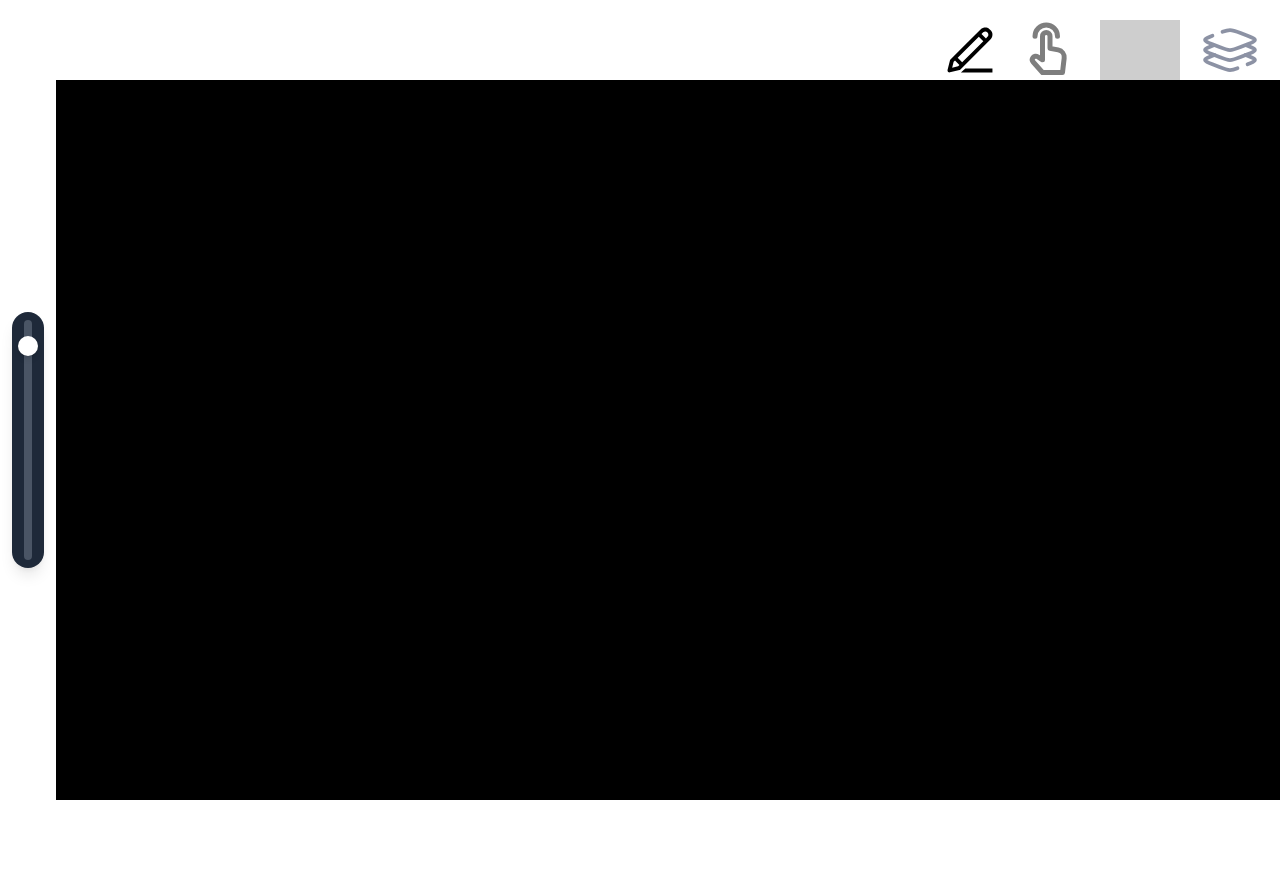
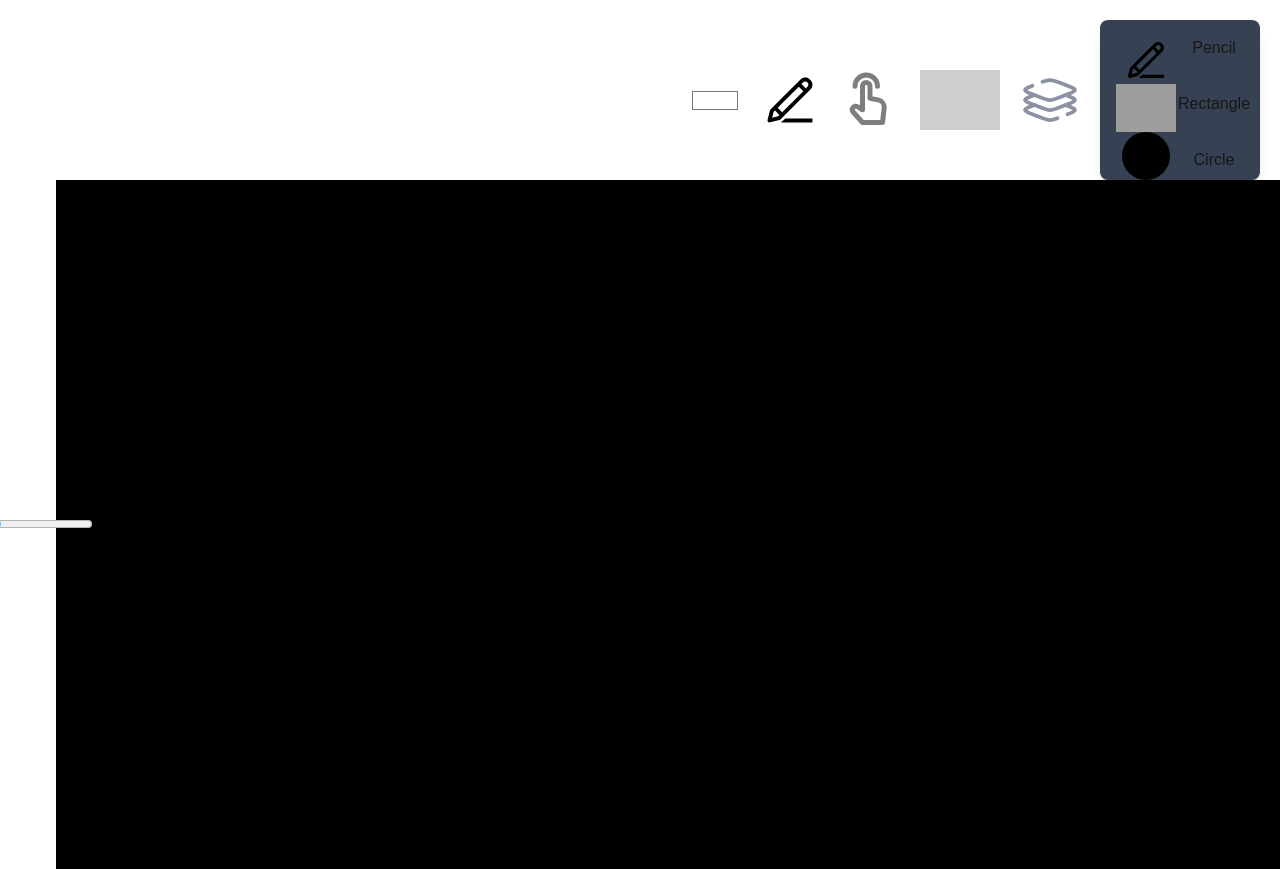
Before and after one commit to CedricMrtz/paint, a Next.js app: page / in a window 1280 px wide. Before the commit the page ends 800 px from the top, so only its background shows below. Built offline with nearby package versions, Linux system fonts and the light colour scheme; grey boxes are pictures that could not be loaded.

Commit message:
correcting some bugs

```diff
--- a/app/page.jsx
+++ b/app/page.jsx
@@ -1,6 +1,7 @@
 "use client";
 import { useRef, useEffect, useState } from "react";
 import BrushSlider from "@/components/brushslider";
+import BrushStyle from "@/components/brushstyle";
 
 export default function Home() {
   const canvasRef = useRef(null);
@@ -8,6 +9,7 @@ export default function Home() {
   const [isAdjustingBrush, setIsAdjustingBrush] = useState(false);
   const [brushSize, setBrushSize] = useState(20);
   const [isErasing, setIsErasing] = useState(false);
+  const [color, setColor] = useState("#FFFFFF");
 
   useEffect(() => {
     const canvas = canvasRef.current;
@@ -31,9 +33,9 @@ export default function Home() {
     ctx.globalCompositeOperation = "destination-out";
   } else {
     ctx.globalCompositeOperation = "source-over";
-    ctx.strokeStyle = "white";
+    ctx.strokeStyle = color;
   }
-}, [brushSize, isErasing]);
+}, [brushSize, isErasing, color]);
 
   const startDrawing = (e) => {
     const canvas = canvasRef.current;
@@ -67,19 +69,22 @@ export default function Home() {
     <div className="flex flex-col w-full h-screen">
       {/* Option bar */}
       <div className="flex justify-end items-center w-full mt-5 px-5 gap-5 bg-white">
+        <input type="color" value={color} onChange={(e) => setColor(e.target.value)} />
         <img src="pencil.svg" alt="pencil" className={`h-15 hover:scale-110 transition opacity-50 ${!isErasing ? "opacity-100" : ""}`} onClick={() => setIsErasing(false)}/>
         <img src="select.svg" alt="select" className="h-15 hover:scale-110 transition opacity-50"/>
         <img src="eraser.svg" alt="eraser" className={`h-15 hover:scale-110 transition opacity-50 ${isErasing ? "opacity-100" : ""}`} onClick={() => setIsErasing(true)}/>
         <img src="layers.svg" alt="layers" className={`h-15 hover:scale-110 transition opacity-50`}/>
+        <BrushStyle />
       </div>
       {/* Canvas area */}
       <div className="grid grid-cols-[56px_1fr] w-full h-screen">
         {/* Brush */}
         <div className="flex items-center justify-center z-20 pointer-events-auto bg-transparent">
-          <BrushSlider value={brushSize}
+          <input type="range" min="1" max="100" value={brushSize} onChange={(e) => setBrushSize(parseInt(e.target.value))} />
+          {/* <BrushSlider value={brushSize}
                       onChange={(v) => setBrushSize(v)}
                       onAdjustStart={() => setIsAdjustingBrush(true)}
-                      onAdjustEnd={() => setIsAdjustingBrush(false)} />
+                      onAdjustEnd={() => setIsAdjustingBrush(false)} /> */}
         </div>
         {/* Canva */}
         <div className="w-full h-full relative">
--- /dev/null
+++ b/components/brushstyle.jsx
@@ -0,0 +1,18 @@
+import React from 'react'
+
+export default function BrushStyle() {
+  return (
+    <div className='grid grid-cols-2 bg-gray-700 rounded-lg p-4 gap-2 shadow-lg w-40 h-40'>
+        <div className='flex flex-col items-center'>
+            <img src="pencil.svg" alt="pencil" className='h-12' />
+            <img src="rectangle.svg" alt="rectangle" className='h-12' />
+            <img src="circle.svg" alt="circle" className='h-12' />
+        </div>
+        <div className='flex flex-col items-center gap-8 '>
+            <p>Pencil</p>
+            <p>Rectangle</p>
+            <p>Circle</p>
+        </div>
+    </div>
+  )
+}
```
